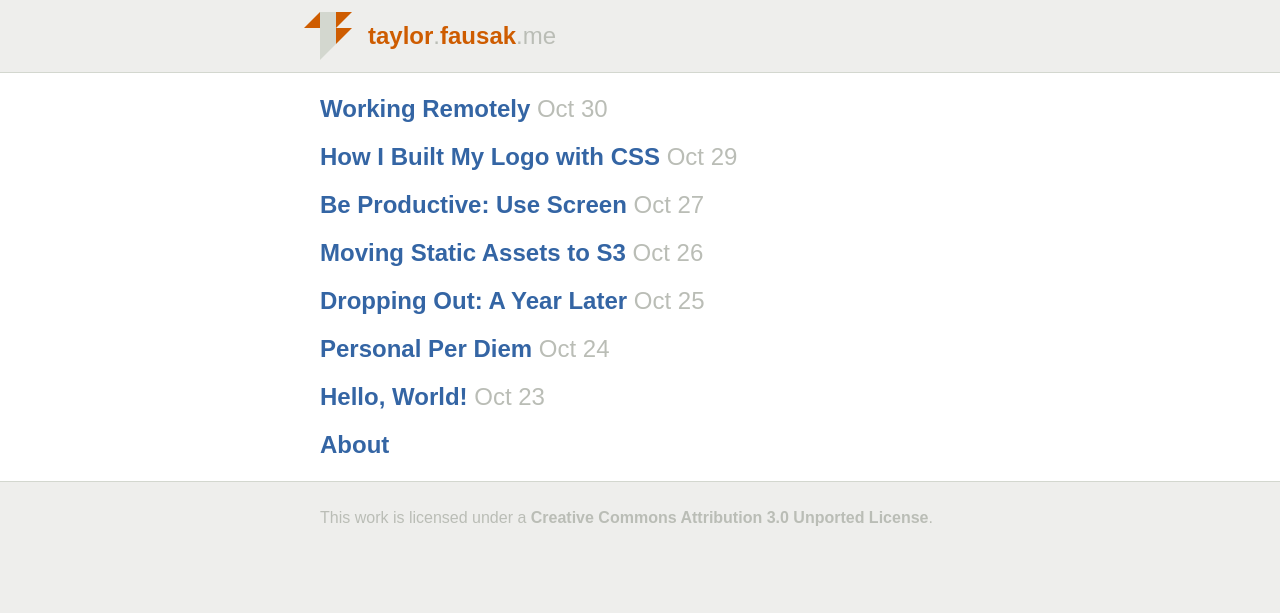
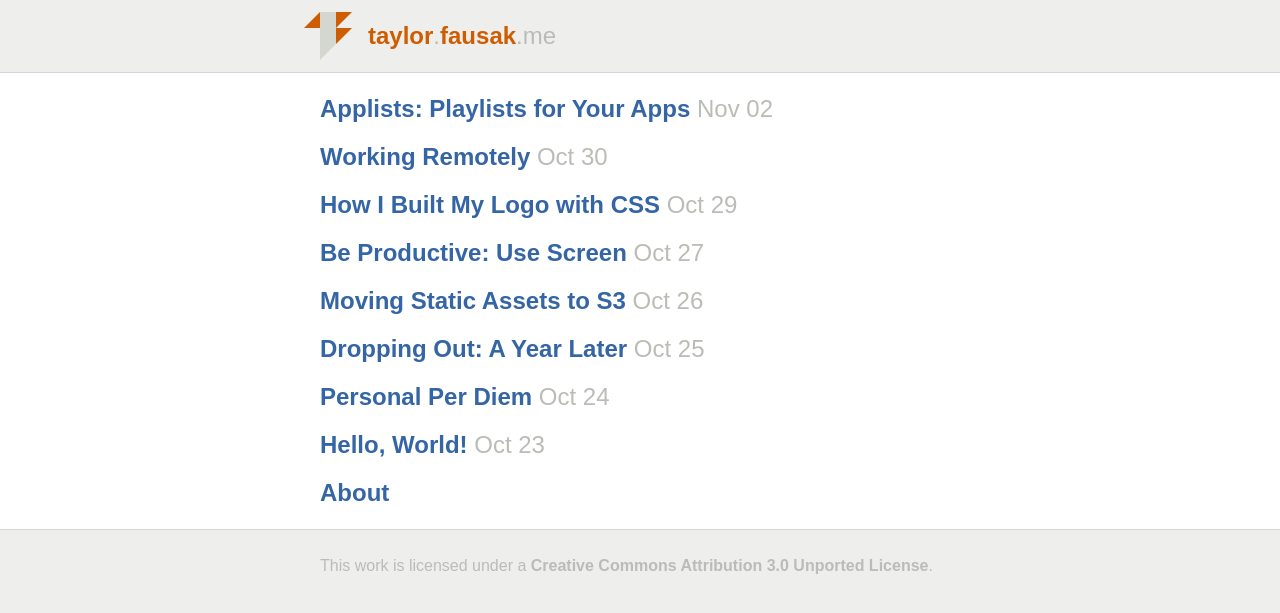
Before and after one commit to tfausak/tfausak.github.io, a Jekyll site: the page built from index.html, in a window 1280 px wide. Shown: the top 613 px of the page. Built offline with Jekyll 4.4.1, drawn with Linux system fonts in a browser that asks for light colours.

Commit message:
Add title and set state to published.

```diff
--- a/_posts/2011-11-02-untitled.md
+++ b/_posts/2011-11-02-applists-playlists-for-your-apps.md
@@ -1,7 +1,6 @@
 ---
 layout: post
-title: untitled
-published: false
+title: 'Applists: Playlists for Your Apps'
 ---
 
 At [Famigo][1], we're working hard to make smartphones safe for
```
